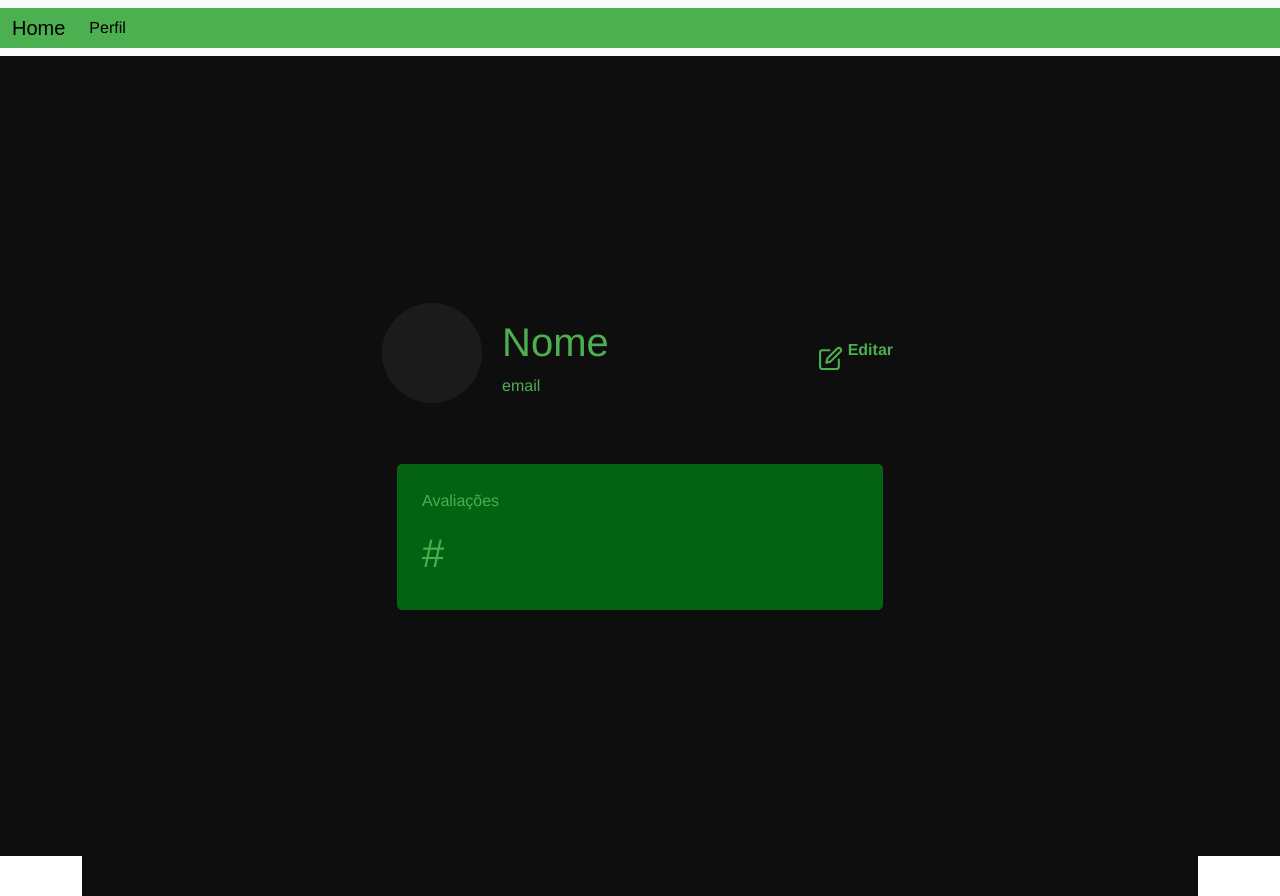
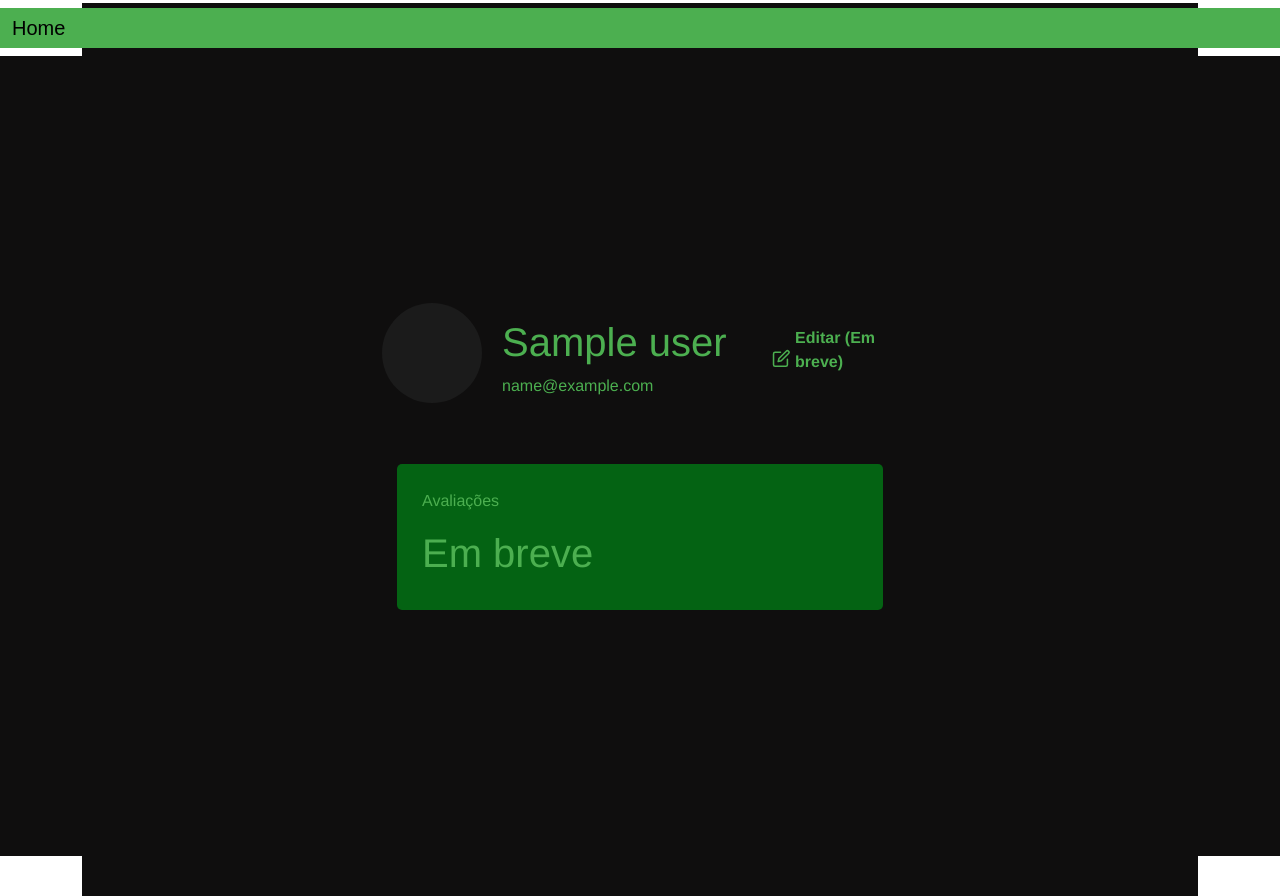
Before and after one commit to Erro23s/FinalProject, a PHP site: template AvaliadorMusicas/Views/musicas/show.php in a window 1280 px wide. Shown: the top 896 px of the page. Run offline with PHP 8.4, Linux system fonts and the light colour scheme; the template is opened without the code that fills it: most values are stand-ins (such as "Sample title", 1, 10 or a date in 2020).

Commit message:
esperando o front

```diff
--- a/AvaliadorMusicas/Models/MusicaModel.php
+++ b/AvaliadorMusicas/Models/MusicaModel.php
@@ -36,20 +36,15 @@ class MusicaModel {
         $stmt = $this->conn->prepare("INSERT INTO avaliacoes (musica_id, avaliacao) VALUES (?, ?)");
         $stmt->bind_param("ii", $musicaId, $avaliacao);
         $stmt->execute();
-
-
         $stmt = $this->conn->prepare("SELECT AVG(avaliacao) as media FROM avaliacoes WHERE musica_id = ?");
         $stmt->bind_param("i", $musicaId);
         $stmt->execute();
         $result = $stmt->get_result();
         $row = $result->fetch_assoc();
         $mediaAvaliacao = $row['media'];
-
-
         $stmt = $this->conn->prepare("UPDATE musicas SET media_avaliacao = ? WHERE id = ?");
         $stmt->bind_param("di", $mediaAvaliacao, $musicaId);
         return $stmt->execute();
-
     }
     public function BuscarMusicaOrdenadaPorNota() {
         $query = "SELECT * FROM musicas ORDER BY media_avaliacao DESC";
@@ -62,4 +57,5 @@ class MusicaModel {
         return $result->fetch_all(MYSQLI_ASSOC);
     }
 
+
 }
--- a/AvaliadorMusicas/Views/musicas/listarMusica.php
+++ b/AvaliadorMusicas/Views/musicas/listarMusica.php
@@ -132,7 +132,7 @@
 
     <nav class="navbar navbar-expand-lg bg-body-tertiary">
   <div class="container-fluid">
-    <a class="navbar-brand" href="#">Home</a>
+    <a class="navbar-brand" href="../index.php?action=validou">Home</a>
     <button class="navbar-toggler" type="button" data-bs-toggle="collapse" data-bs-target="#navbarSupportedContent" aria-controls="navbarSupportedContent" aria-expanded="false" aria-label="Toggle navigation">
       <span class="navbar-toggler-icon"></span>
     </button>
--- a/AvaliadorMusicas/Views/musicas/show.php
+++ b/AvaliadorMusicas/Views/musicas/show.php
@@ -16,22 +16,13 @@
 
   <Header>
 
-<nav class="navbar navbar-expand-lg bg-body-tertiary">
+<nav class="navbar navbar-expand-lg">
 <div class="container-fluid">
-<a class="navbar-brand" href="#">Home</a>
+<a class="navbar-brand" href="../index.php?action=validou">Home</a>
 <button class="navbar-toggler" type="button" data-bs-toggle="collapse" data-bs-target="#navbarSupportedContent" aria-controls="navbarSupportedContent" aria-expanded="false" aria-label="Toggle navigation">
   <span class="navbar-toggler-icon"></span>
 </button>
-<div class="collapse navbar-collapse" id="navbarSupportedContent">
-  <ul class="navbar-nav me-auto mb-2 mb-lg-0">
-    <li class="nav-item">
-      <a class="nav-link active" aria-current="page" href="../index.php?action=perfil" >Perfil</a>
-    </li>
 
-
-  </ul>
-
-</div>
 </div>
 </nav>
 <div class="fundo">
@@ -43,18 +34,18 @@
         <div class="user">
           <div class="info">
             <div class="icon"></div>
-            <h1>Nome</h1>
-            <p>email</p>
+            <h1><?php echo htmlspecialchars($userData['name']); ?></h1>
+            <p><?php echo htmlspecialchars($userData['email']); ?></p>
           </div>
           <div class="button">
             <i data-feather="edit"></i>
-            <p type="button">Editar</p>
+            <p type="button">Editar (Em breve) </p>
           </div>
         </div>
         <div class="stats">
           <div class="projects">
-            <p>Avaliações</p>
-            <h1>#</h1>
+            <p>Avaliações </p>
+            <h1>Em breve</h1>
           </div>
         </div>
       </div>
--- a/AvaliadorMusicas/core/Database.php
+++ b/AvaliadorMusicas/core/Database.php
@@ -3,7 +3,7 @@ class Database {
     private $host = "localhost";
     private $user = "root";
     private $pass = "";
-    private $db_name = "finalproject";
+    private $db_name = "meu_banco";
 
     public function getConnection() {
         $conn = new mysqli($this->host, $this->user, $this->pass, $this->db_name);
```
Also changed, not shown: AvaliadorMusicas/Models/CadastroModel.php (+3 -6 lines), AvaliadorMusicas/Models/LoginModel.php (+7 -2 lines), AvaliadorMusicas/controllers/CadastroController.php (+5 -17 lines), AvaliadorMusicas/controllers/LoginController.php (+11 -3 lines), AvaliadorMusicas/routes/routes.php (+6 -6 lines).
